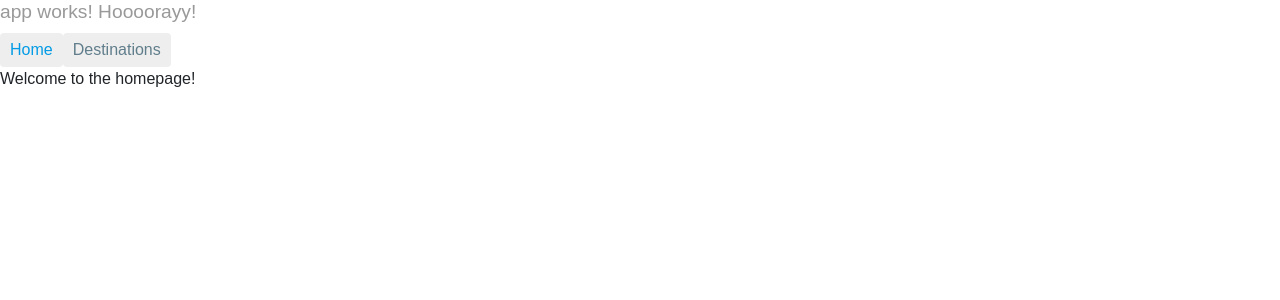
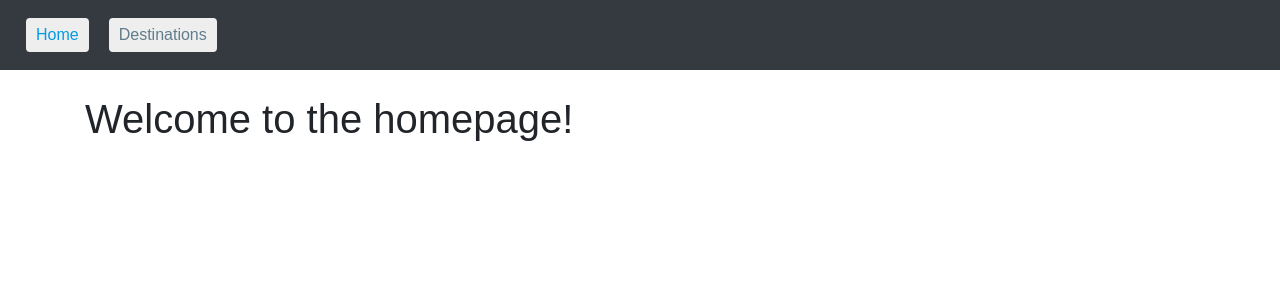
Before and after one commit to Haico27/Angular2_multi, an Angular app: page /home in a window 1280 px wide. Shown: the top 300 px of the page. Built offline with nearby package versions, Linux system fonts and the light colour scheme.

Commit message:
changed some styles; navbar and more

```diff
--- a/src/app/app.component.css
+++ b/src/app/app.component.css
@@ -11,7 +11,7 @@ h2 {
 nav a {
   padding: 5px 10px;
   text-decoration: none;
-  margin-top: 10px;
+  margin: 10px;
   display: inline-block;
   background-color: #eee;
   border-radius: 4px;
@@ -26,3 +26,7 @@ nav a:hover {
 nav a.active {
   color: #039be5;
 }
+
+router-outlet {
+  margin: 2em;
+}
--- a/src/app/app.component.html
+++ b/src/app/app.component.html
@@ -1,7 +1,5 @@
-<h1>
-  {{title}}
-</h1>
-<nav>
+
+  <nav class="navbar navbar-dark bg-dark justify-content-start">
     <a routerLink="/home"
       routerLinkActive="active">Home</a>
     <a routerLink="/destinations"
--- a/src/app/app.component.ts
+++ b/src/app/app.component.ts
@@ -6,5 +6,5 @@ import { Component } from '@angular/core';
   styleUrls: ['./app.component.css']
 })
 export class AppComponent {
-  title = 'app works! Hoooorayy!';
+
 }
--- a/src/app/destinations/destination-form/destination-form.component.css
+++ b/src/app/destinations/destination-form/destination-form.component.css
@@ -0,0 +1,5 @@
+
+
+button {
+  margin: 1em 0;
+}
--- a/src/app/destinations/destination-form/destination-form.component.html
+++ b/src/app/destinations/destination-form/destination-form.component.html
@@ -1,5 +1,5 @@
 <div class="container">
-  <h2>Enter destination</h2>
+  <h1>Enter destination</h1>
   <form (ngSubmit)="onSubmit()" #destinationForm="ngForm">
     <div class="form-group">
       <label for="name">Name: </label>
--- a/src/app/destinations/destinations/destinations.component.ts
+++ b/src/app/destinations/destinations/destinations.component.ts
@@ -11,6 +11,7 @@ import { destinationService } from '../destination.service'
 })
 
 export class DestinationsComponent implements OnInit  {
+  title = "Add your favourite destinations here!";
   destinations: Destination[];
   selectedDestination: Destination;
 
--- a/src/app/home/home.component.html
+++ b/src/app/home/home.component.html
@@ -1,3 +1,4 @@
-<p>
-  Welcome to the homepage!
-</p>
+
+<div class="container">
+  <h1>Welcome to the homepage!</h1>
+</div>
```
Lines whose indentation alone changed are shown as unchanged.
